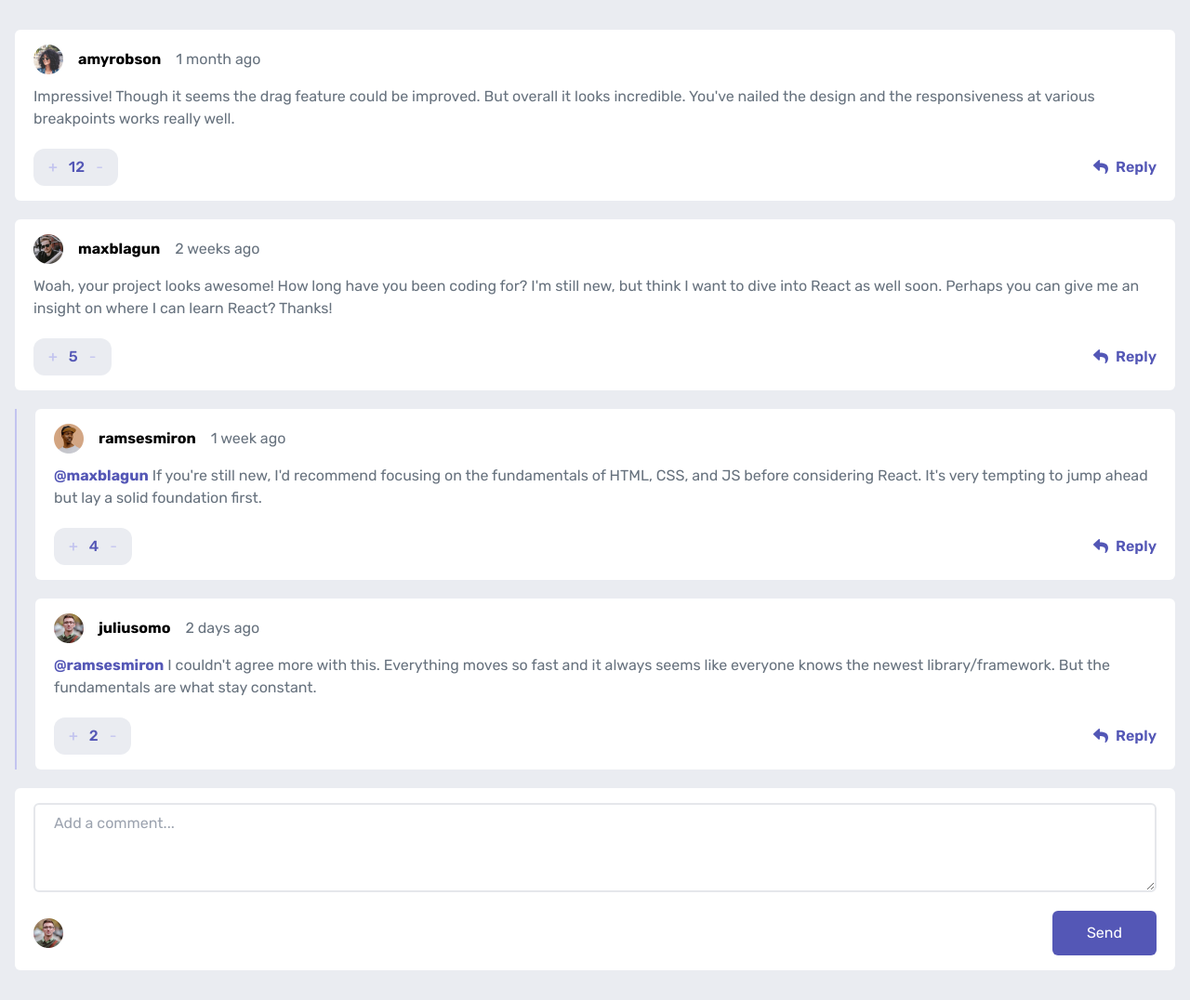
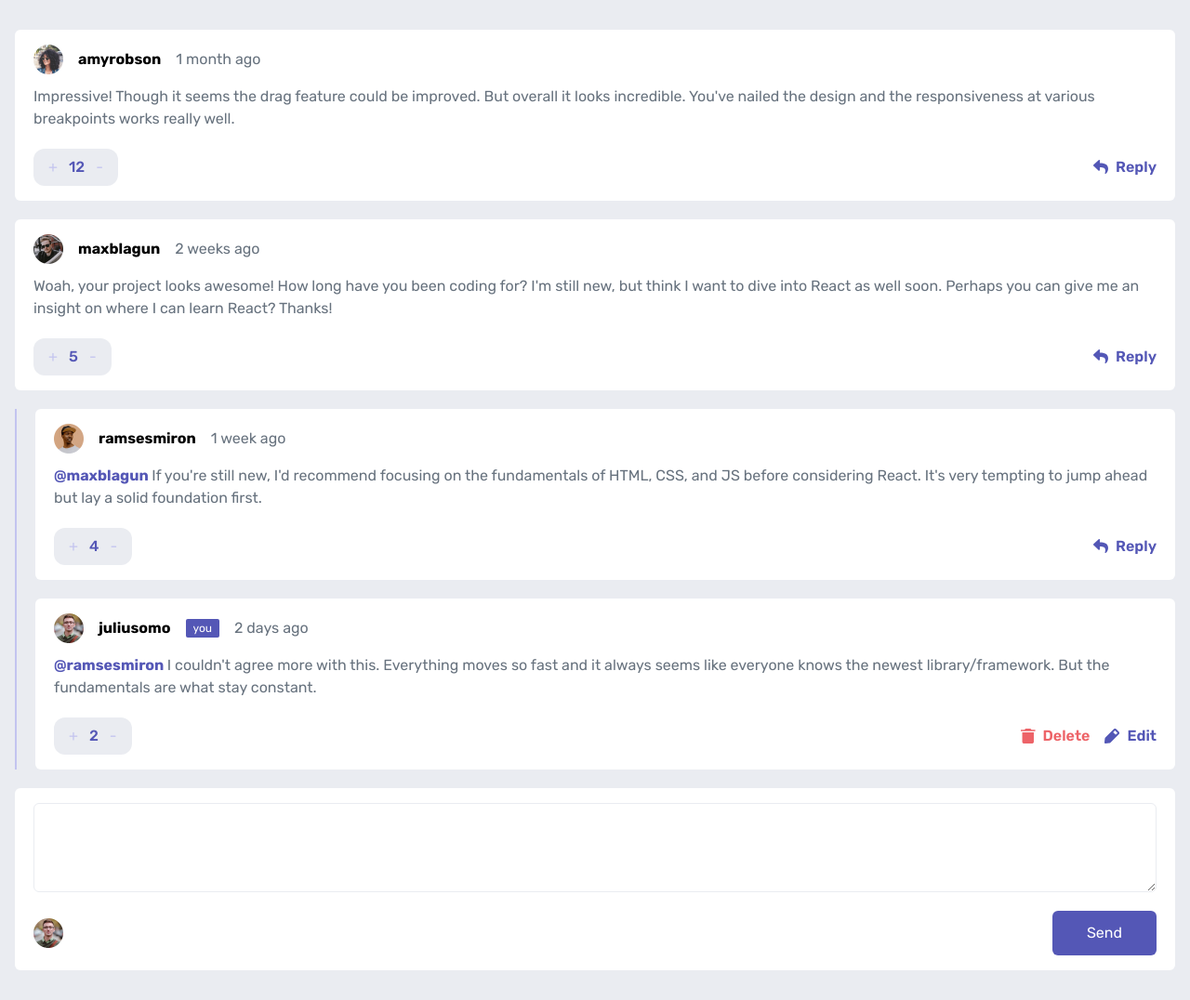
Before and after one commit to davidG199/comentarios-interactivos, a website: page src/index.html in a window 1280 px wide. Shown: the whole page at 93% size. Drawn offline with Linux system fonts and the light colour scheme.

Commit message:
nuevo modal para eliminar comentarios

```diff
--- a/src/index.html
+++ b/src/index.html
@@ -33,9 +33,23 @@
 
     <main class="px-4 py-8 gap-5 flex flex-col" id="contenedor">
       <!-- cards -->
-       <div class="pl-5 gap-5 flex flex-col border-l-2 border-[var(--Light-grayish-blue)] " id="replyContainer">
+      <div class="pl-5 gap-5 flex flex-col border-l-2 border-[var(--Light-grayish-blue)] " id="replyContainer">
         <!-- replycards -->
-       </div>
+      </div>
+      <!-- delete modal -->
+      <div class="hidden flex fixed inset-0 bg-gray-800 bg-opacity-50 items-center justify-center" id="modalDelete">
+        <div class="p-5 py-4 bg-[var(--White)] rounded-md">
+          <p class="">Delete comment</p>
+          <p class="">
+            Are you sure you want to delete this
+            comment? This will remove the comment and can't be undone.
+          </p>
+          <div>
+            <button class="" id="cancelDelete">NO, CANCEL</button>
+            <button class="">YES, DELETE</button>
+          </div>
+        </div>
+      </div>
     </main>
 
 
--- a/src/scripts.js
+++ b/src/scripts.js
@@ -3,7 +3,7 @@ document.addEventListener("DOMContentLoaded", function () {
     .then((response) => response.json())
     .then((data) => {
       console.log(data);
-      createCard(data.comments);
+      createCard(data.comments, data.currentUser);
       currentUser(data.currentUser);
     })
     .catch((error) => console.error("Error al obtener los datos ", error));
@@ -11,13 +11,17 @@ document.addEventListener("DOMContentLoaded", function () {
 
 let container = document.querySelector("#contenedor");
 
-function createCard(comments) {
-  comments.forEach((comment) => {
+function createCard(comments, currentUser) {
+  comments.forEach((comment, commentIndex) => {
     let card = document.createElement("div");
     card.className = "p-5 py-4 bg-[var(--White)] rounded-md";
+
     card.innerHTML = `
       <div class="flex gap-4 items-center">
-        <img src="${comment.user.image.webp}" alt="${comment.user.username}" class="w-8 h-8" />
+        <img src="${comment.user.image.webp}"
+        alt="${comment.user.username}"
+        class="w-8 h-8"
+        />
         <p class="font-bold">${comment.user.username}</p>
         <p class="text-[var(--Grayish-Blue)]">${comment.createdAt}</p>
       </div>
@@ -28,11 +32,21 @@ function createCard(comments) {
       </div>
       <div class="flex justify-between mt-5">
         <span class="flex px-4 py-2 gap-3 bg-[var(--Light-gray)] rounded-xl">
-            <button class="text-[var(--Light-grayish-blue)] hover:text-[var(--Moderate-blue)] font-medium">+</button>
-            <p class="text-[var(--Moderate-blue)] font-medium">${comment.score}</p>
-            <button class="text-[var(--Light-grayish-blue)] hover:text-[var(--Moderate-blue)]">-</button>
+          <button
+            class="text-[var(--Light-grayish-blue)] hover:text-[var(--Moderate-blue)] hover:font-bold ">
+            +
+          </button>
+          <p class="text-[var(--Moderate-blue)] font-medium">
+          ${comment.score}
+          </p>
+          <button
+            class="text-[var(--Light-grayish-blue)] hover:text-[var(--Moderate-blue)] hover:font-bold">
+              -
+            </button>
         </span>
-        <span class="flex gap-2 items-center cursor-pointer hover:text-[var(--Grayish-Blue)] text-[var(--Moderate-blue)]">
+        <span
+        class="flex gap-2 items-center cursor-pointer
+        hover:text-[var(--Grayish-Blue)] text-[var(--Moderate-blue)]">
                 <img src="../images/icon-reply.svg" alt="Reply" class="w-4 h-4" />
                 <p class="font-semibold">Reply</p>
               </span>
@@ -42,32 +56,88 @@ function createCard(comments) {
 
     if (comment.replies.length > 0) {
       let containerReply = document.querySelector("#replyContainer");
-      comment.replies.forEach((reply) => {
+      comment.replies.forEach((reply, replyIndex) => {
         let replyCard = document.createElement("div");
         replyCard.className = "p-5 py-4 bg-[var(--White)] rounded-md";
+        let isReplyCurrentUser = reply.user.username === currentUser.username;
         replyCard.innerHTML = `
           <div class="flex gap-4 items-center">
-            <img src="${reply.user.image.webp}" alt="${reply.user.username}" class="w-8 h-8" />
+            <img
+            src="${reply.user.image.webp}"
+            alt="${reply.user.username}"
+            class="w-8 h-8" />
             <p class="font-bold">${reply.user.username}</p>
+            ${
+              isReplyCurrentUser
+                ? '<p class="bg-[var(--Moderate-blue)] text-xs text-white px-2 py-[2px] rounded-sm">you</p>'
+                : ""
+            }
             <p class="text-[var(--Grayish-Blue)]">${reply.createdAt}</p>
           </div>
           <div class="text-[var(--Grayish-Blue)] mt-3">
-            <p><span class="text-[var(--Moderate-blue)] font-bold">@${reply.replyingTo}</span> ${reply.content}</p>
+            <p>
+              <span class="text-[var(--Moderate-blue)] font-bold">
+                @${reply.replyingTo}
+              </span>
+              ${reply.content}
+            </p>
           </div>
           <div class="flex justify-between mt-5">
             <span class="flex px-4 py-2 gap-3 bg-[var(--Light-gray)] rounded-xl">
-              <button class="text-[var(--Light-grayish-blue)] hover:text-[var(--Moderate-blue)] font-medium">+</button>
-                <p class="text-[var(--Moderate-blue)] font-medium">${reply.score}</p>
-              <button class="text-[var(--Light-grayish-blue)] hover:text-[var(--Moderate-blue)]">-</button>
+              <button
+              class="text-[var(--Light-grayish-blue)] hover:text-[var(--Moderate-blue)] hover:font-bold">
+                +
+              </button>
+              <p class="text-[var(--Moderate-blue)] font-medium">
+                ${reply.score}
+              </p>
+              <button
+              class="text-[var(--Light-grayish-blue)] hover:text-[var(--Moderate-blue)] hover:font-bold">
+                -
+              </button>
             </span>
+            ${
+              isReplyCurrentUser
+                ? `
+              <span class="flex gap-4 items-center cursor-pointer">
+
+                <p class="flex items-center font-semibold cursor-pointer text-[var(--Soft-Red)]" id="delete-${commentIndex}-${replyIndex}">
+                  <img
+                  src="../images/icon-delete.svg"
+                  alt="Delete"
+                  class="w-4 h-4 mr-2"
+                  />
+                  Delete
+                </p>
+
+                <p class="flex items-center font-semibold cursor-pointer text-[var(--Moderate-blue)]">
+                  <img
+                  src="../images/icon-edit.svg"
+                  alt="Edit"
+                  class="w-4 h-4 mr-2"
+                  />
+                  Edit
+                </p>
+              </span>
+            `
+                : `
               <span class="flex gap-2 items-center cursor-pointer hover:text-[var(--Grayish-Blue)] text-[var(--Moderate-blue)]">
-              <img src="../images/icon-reply.svg" alt="Reply" class="w-4 h-4" />
+                <img
+                src="../images/icon-reply.svg"
+                alt="Reply"
+                class="w-4 h-4"
+                />
                 <p class="font-semibold">Reply</p>
               </span>
+            `
+            }
           </div>
         `;
         containerReply.appendChild(replyCard);
         container.appendChild(containerReply);
+        if (isReplyCurrentUser) {
+          document.getElementById(`delete-${commentIndex}-${replyIndex}`).addEventListener("click", showModalDelete);
+        }
       });
     }
   });
@@ -78,12 +148,44 @@ function currentUser(user) {
   userCard.className = "p-5 py-4 bg-[var(--White)] rounded-md";
   userCard.innerHTML = `
     <div class="flex flex-col ">
-      <textarea class="flex-1 border-2 rounded-md py-2 px-5 min-h-24 " placeholder="Add a comment..."></textarea>
+      <textarea
+        class="flex-1 py-2 px-5 min-h-24 rounded-md
+        border border-[var(--Light-gray)]
+        focus:border-[var(--Moderate-blue)] focus:outline-none"
+        placeholder="Add a comment...">
+
+      </textarea>
       <div class="flex justify-between mt-5 items-center" >
-        <img src="${user.image.webp}" alt="${user.username}" class="w-8 h-8" />
-        <button class="bg-[var(--Moderate-blue)] text-white px-4 py-2 rounded-md h-12 w-28">Send</button>
+        <img
+        src="${user.image.webp}"
+        alt="${user.username}"
+        class="w-8 h-8"
+        />
+        <button
+        class="bg-[var(--Moderate-blue)] hover:bg-[var(--Light-grayish-blue)]
+        text-white
+        px-4 py-2
+        rounded-md
+        h-12 w-28
+        ">
+          Send
+        </button>
       </div>
     </div>
   `;
   container.appendChild(userCard);
 }
+
+// modal delete
+
+function showModalDelete() {
+  const modalContainer = document.getElementById("modalDelete");
+  modalContainer.classList.remove("hidden");
+}
+
+function hiddenModalDelete() {
+  const modalContainer = document.getElementById("modalDelete");
+  modalContainer.classList.add("hidden");
+}
+
+document.getElementById("cancelDelete").addEventListener("click", hiddenModalDelete);
--- a/tailwind.config.js
+++ b/tailwind.config.js
@@ -8,5 +8,10 @@ module.exports = {
       },
     },
   },
+  variants: {
+    extend: {
+      borderColor: ['focus'],
+    },
+  },
   plugins: [],
 };
```
Also changed, not shown: src/output.css. Lines whose indentation alone changed are shown as unchanged.
